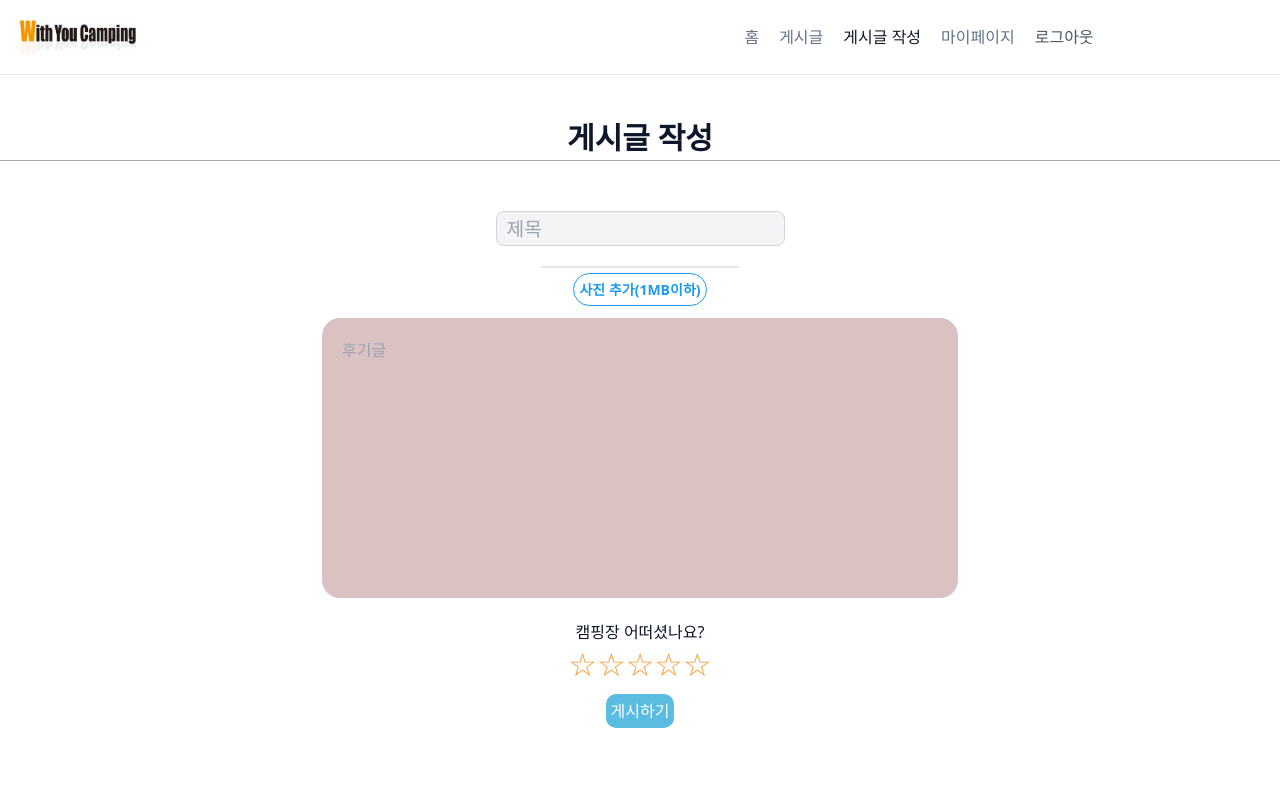
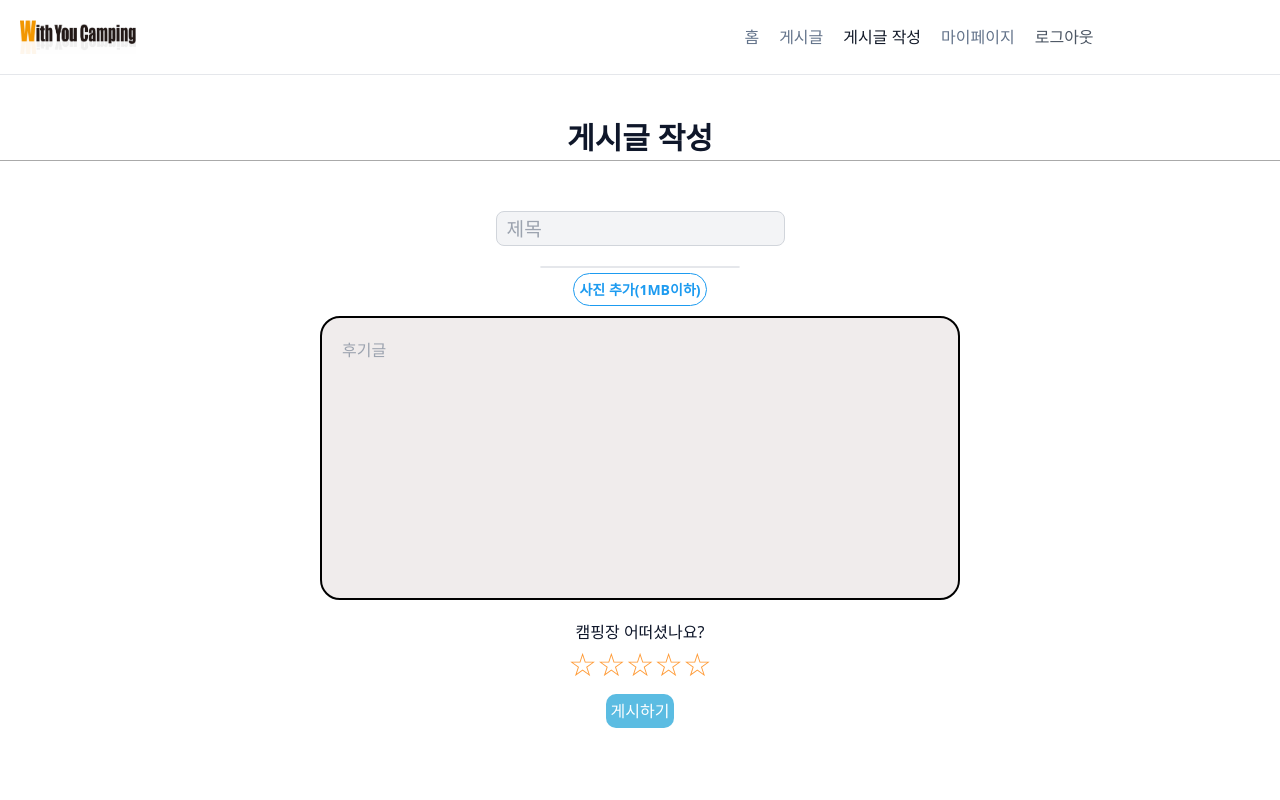
Before and after one commit to happy8131/WYC, a Next.js app: page /addPost in a window 1280 px wide. Shown: the top 800 px of the page. Built offline with nearby package versions, Linux system fonts and the light colour scheme; no server answers; sample sign-in values are in the browser's storage.

Commit message:
textarea color modify, postModify StartCheck Modify

```diff
--- a/components/starRatingCheck.tsx
+++ b/components/starRatingCheck.tsx
@@ -25,7 +25,7 @@ export default function StarRatingCheck({
   const [selection, setSelection] = useState(0);
 
   // 별점 props로 받아 해당 별점 업데이트
-  const [rating, setRating] = useState(checkRating);
+  const [rating, setRating] = useState(0);
 
   useEffect(() => {
     setCheckRating(rating);
@@ -52,7 +52,7 @@ export default function StarRatingCheck({
         <Star
           key={i}
           starId={i + 1}
-          marked={selection ? selection > i : rating > i}
+          marked={selection ? selection > i : checkRating > i}
         />
       ))}
     </div>
--- a/pages/addPost.tsx
+++ b/pages/addPost.tsx
@@ -17,12 +17,12 @@ import StarRatingCheck from "../components/starRatingCheck";
 
 export const TextArea = styled.textarea`
   margin-top: 5px;
-  border: 2px solid white;
+  border: 2px solid black;
   padding: 20px;
   border-radius: 20px;
   font-size: 16px;
-  color: white;
-  background-color: #dac2c2;
+  color: black;
+  background-color: #f0ecec;
   width: 50%;
   resize: none;
   cursor: pointer;
--- a/pages/detail/[detail].tsx
+++ b/pages/detail/[detail].tsx
@@ -12,12 +12,12 @@ import { HLine, TextArea, TitleContainer } from "../addPost";
 export const Div = styled.div`
   margin-top: 1rem;
   margin-bottom: 1rem;
-  border: 2px solid white;
+  border: 2px solid black;
   padding: 20px;
   border-radius: 20px;
   font-size: 16px;
-  color: white;
-  background-color: #dac2c2;
+  color: black;
+  background-color: #f0ecec;
   width: 50%;
   height: 300px;
 
--- a/pages/modify/[modify].tsx
+++ b/pages/modify/[modify].tsx
@@ -17,12 +17,12 @@ import { AttachFileButton, HLine, SubmitBtn, TitleContainer } from "../addPost";
 
 export const Textea = styled.textarea`
   margin-top: 2.5rem;
-  border: 2px solid white;
+  border: 2px solid black;
   padding: 20px;
   border-radius: 20px;
   font-size: 16px;
-  color: white;
-  background-color: #dac2c2;
+  color: black;
+  background-color: #f0ecec;
   width: 50%;
   height: 300px;
 
```
